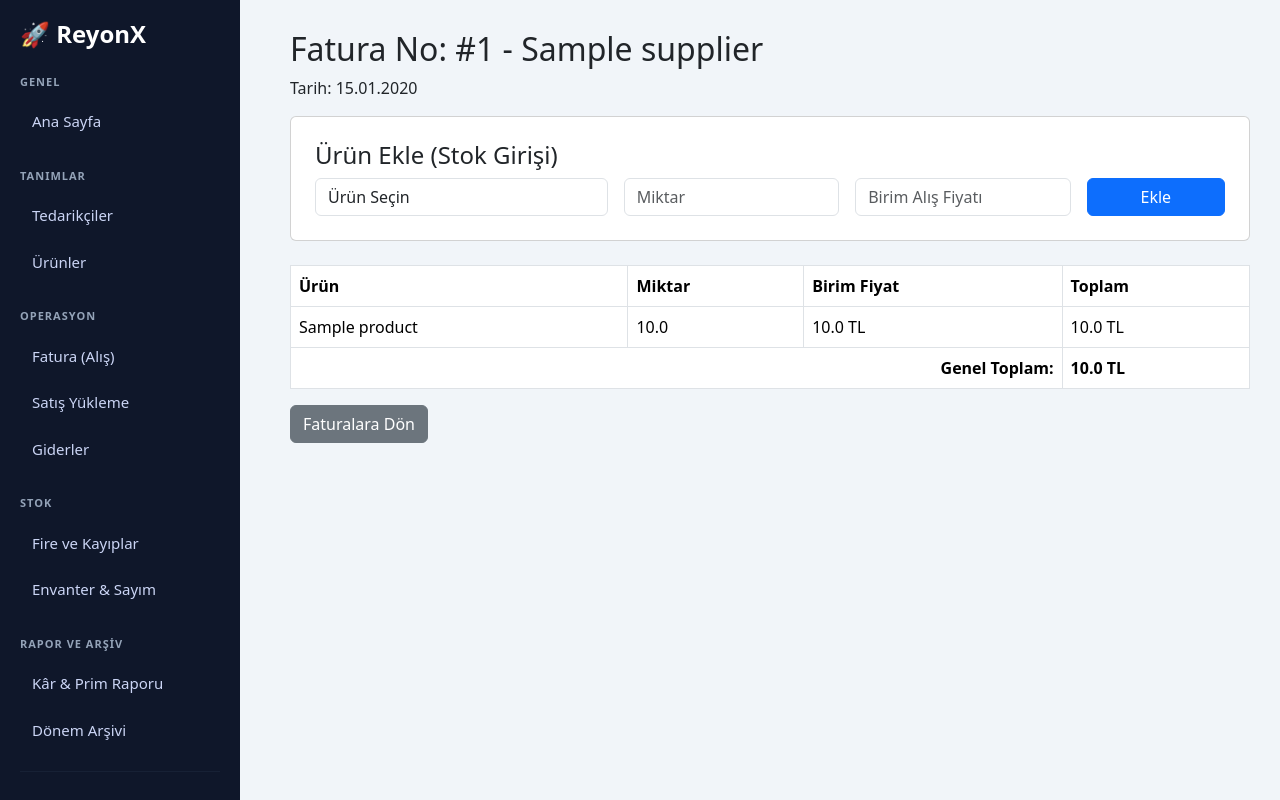
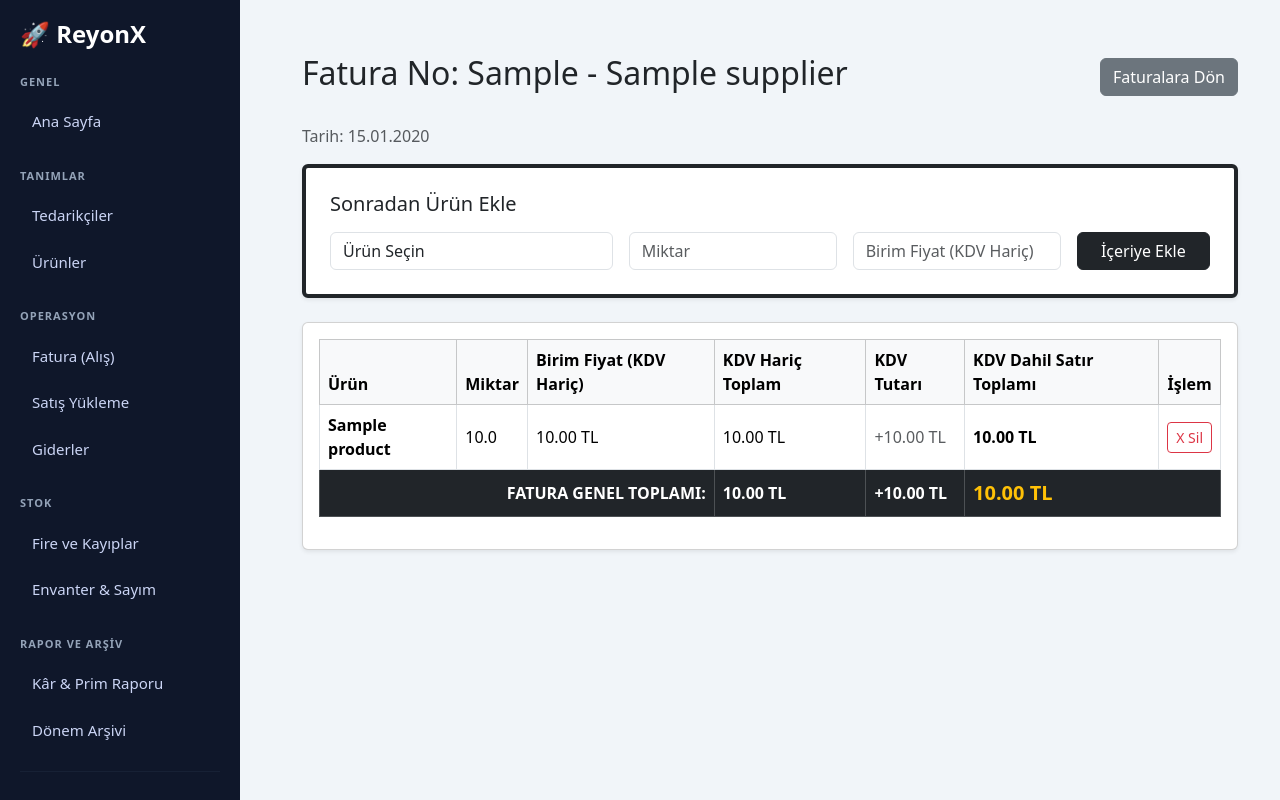
Before and after one commit to musty7091/reyonx, a Flask app: page /invoice/1 in a window 1280 px wide. Run offline with Flask 3, Linux system fonts and the light colour scheme; a user stored in the database is signed in; tables that the repository leaves empty hold one stand-in row (values such as "Sample post").

Commit message:
alış iade faturası

```diff
--- a/app.py
+++ b/app.py
@@ -70,12 +70,14 @@ class User(db.Model):
 
 class Invoice(db.Model):
     id = db.Column(db.Integer, primary_key=True)
+    invoice_no = db.Column(db.String(100))
+    invoice_type = db.Column(db.String(20), default="alis") # "alis" veya "iade" Eklendi
     supplier_id = db.Column(db.Integer, db.ForeignKey("supplier.id"))
-    period_id = db.Column(db.Integer, db.ForeignKey("period.id")) # Hangi döneme ait?
+    period_id = db.Column(db.Integer, db.ForeignKey("period.id"))
     date = db.Column(db.DateTime, default=db.func.now())
-    total_net = db.Column(db.Float, default=0.0) # KDV Hariç Toplam
-    total_vat = db.Column(db.Float, default=0.0) # Toplam KDV
-    total_amount = db.Column(db.Float, default=0.0) # KDV Dahil Genel Toplam (Borç)
+    total_net = db.Column(db.Float, default=0.0)
+    total_vat = db.Column(db.Float, default=0.0)
+    total_amount = db.Column(db.Float, default=0.0)
 
     supplier = db.relationship("Supplier")
     period = db.relationship("Period")
@@ -86,20 +88,20 @@ class InvoiceItem(db.Model):
     invoice_id = db.Column(db.Integer, db.ForeignKey("invoice.id"))
     product_id = db.Column(db.Integer, db.ForeignKey("product.id"))
     quantity = db.Column(db.Float, nullable=False)
-    unit_price = db.Column(db.Float, nullable=False) # Formdan KDV HARİÇ girilen fiyat
-    vat_rate = db.Column(db.Float, default=0.0) # O anki KDV oranı
-    vat_amount = db.Column(db.Float, default=0.0) # KDV Tutarı
-    net_total = db.Column(db.Float, default=0.0) # KDV Hariç Satır Toplamı
-    line_total = db.Column(db.Float) # KDV Dahil Satır Toplamı
+    unit_price = db.Column(db.Float, nullable=False)
+    vat_rate = db.Column(db.Float, default=0.0)
+    vat_amount = db.Column(db.Float, default=0.0)
+    net_total = db.Column(db.Float, default=0.0)
+    line_total = db.Column(db.Float)
 
     product = db.relationship("Product")
 
 class Waste(db.Model):
     id = db.Column(db.Integer, primary_key=True)
     product_id = db.Column(db.Integer, db.ForeignKey("product.id"))
-    period_id = db.Column(db.Integer, db.ForeignKey("period.id")) # Hangi döneme ait?
+    period_id = db.Column(db.Integer, db.ForeignKey("period.id"))
     quantity = db.Column(db.Float, nullable=False)
-    cost = db.Column(db.Float, default=0.0) # Zarar anındaki maliyet
+    cost = db.Column(db.Float, default=0.0)
     reason = db.Column(db.String(200))
     date = db.Column(db.DateTime, default=db.func.now())
 
@@ -108,11 +110,11 @@ class Waste(db.Model):
 
 class Sale(db.Model):
     id = db.Column(db.Integer, primary_key=True)
-    period_id = db.Column(db.Integer, db.ForeignKey("period.id")) # Hangi döneme ait?
+    period_id = db.Column(db.Integer, db.ForeignKey("period.id"))
     date = db.Column(db.DateTime, default=db.func.now())
-    total_revenue = db.Column(db.Float, default=0.0) # KDV Hariç Net Ciro
-    total_cost = db.Column(db.Float, default=0.0)    # Satılan malın maliyeti
-    total_profit = db.Column(db.Float, default=0.0)  # Ciro - Maliyet
+    total_revenue = db.Column(db.Float, default=0.0)
+    total_cost = db.Column(db.Float, default=0.0)
+    total_profit = db.Column(db.Float, default=0.0)
 
     period = db.relationship("Period")
     items = db.relationship("SaleItem", backref="sale", lazy=True, cascade="all, delete-orphan")
@@ -122,15 +124,15 @@ class SaleItem(db.Model):
     sale_id = db.Column(db.Integer, db.ForeignKey("sale.id"))
     product_id = db.Column(db.Integer, db.ForeignKey("product.id"))
     quantity = db.Column(db.Float, nullable=False)
-    unit_sales_price = db.Column(db.Float, nullable=False) # KDV Hariç Satış Fiyatı
-    unit_cost = db.Column(db.Float, nullable=False)        # Satıldığı andaki Net maliyeti
+    unit_sales_price = db.Column(db.Float, nullable=False)
+    unit_cost = db.Column(db.Float, nullable=False)
     line_revenue = db.Column(db.Float, default=0.0)
     line_profit = db.Column(db.Float, default=0.0)
     product = db.relationship("Product")
 
 class Expense(db.Model):
     id = db.Column(db.Integer, primary_key=True)
-    period_id = db.Column(db.Integer, db.ForeignKey("period.id")) # Hangi döneme ait?
+    period_id = db.Column(db.Integer, db.ForeignKey("period.id"))
     description = db.Column(db.String(250), nullable=False)
     amount = db.Column(db.Float, nullable=False)
     date = db.Column(db.DateTime, default=db.func.now())
@@ -185,7 +187,6 @@ def index():
     active_period = get_active_period()
     products = Product.query.all()
 
-    # Sadece Aktif Dönemin Verilerini Çekiyoruz
     invoices = Invoice.query.filter_by(period_id=active_period.id).all()
     sales = Sale.query.filter_by(period_id=active_period.id).all()
     wastes = Waste.query.filter_by(period_id=active_period.id).all()
@@ -193,7 +194,10 @@ def index():
 
     total_products = len(products)
     total_stock = sum([p.stock_quantity for p in products if p.stock_quantity])
-    total_investment = sum([inv.total_amount for inv in invoices])
+
+    # Yatırım tutarını hesaplarken İadeleri düşüyoruz
+    total_investment = sum([inv.total_amount for inv in invoices if inv.invoice_type == "alis"]) - sum([inv.total_amount for inv in invoices if inv.invoice_type == "iade"])
+
     total_revenue = sum([s.total_revenue for s in sales])
 
     gross_profit = sum([s.total_profit for s in sales])
@@ -227,12 +231,14 @@ def suppliers():
         db.session.commit()
         return redirect("/suppliers")
 
-    # Tüm tedarikçilerin borç/alacak bakiyelerini hesaplıyoruz
     suppliers_data = []
     for s in Supplier.query.all():
-        total_invoices = sum(inv.total_amount for inv in Invoice.query.filter_by(supplier_id=s.id).all())
+        alis_invoices = sum(inv.total_amount for inv in Invoice.query.filter_by(supplier_id=s.id, invoice_type="alis").all())
+        iade_invoices = sum(inv.total_amount for inv in Invoice.query.filter_by(supplier_id=s.id, invoice_type="iade").all())
         total_payments = sum(pay.amount for pay in Payment.query.filter_by(supplier_id=s.id).all())
-        balance = total_invoices - total_payments # Artı ise biz borçluyuz
+
+        # Bakiye = Aldıklarımız - İade Ettiklerimiz - Ödediklerimiz
+        balance = alis_invoices - iade_invoices - total_payments
         suppliers_data.append({"supplier": s, "balance": balance})
 
     return render_template("suppliers.html", suppliers_data=suppliers_data)
@@ -241,7 +247,6 @@ def suppliers():
 def supplier_detail(id):
     supplier = Supplier.query.get_or_404(id)
 
-    # Eğer yeni bir ödeme ekleniyorsa
     if request.method == "POST":
         amount = request.form.get("amount")
         desc = request.form.get("description")
@@ -251,33 +256,39 @@ def supplier_detail(id):
             db.session.commit()
             return redirect(f"/supplier/{id}")
 
-    # Ekstre İçin İşlemleri (Faturalar ve Ödemeler) Birleştiriyoruz
     transactions = []
     invoices = Invoice.query.filter_by(supplier_id=id).all()
     payments = Payment.query.filter_by(supplier_id=id).all()
 
     for inv in invoices:
-        transactions.append({
-            "date": inv.date,
-            "type": "Alış Faturası",
-            "desc": f"Fatura No: #{inv.id}",
-            "debt": inv.total_amount, # Borcumuz artıyor
-            "credit": 0.0
-        })
+        if inv.invoice_type == "alis":
+            transactions.append({
+                "date": inv.date,
+                "type": "Alış Faturası",
+                "desc": f"Fatura No: {inv.invoice_no if inv.invoice_no else inv.id}",
+                "debt": inv.total_amount,
+                "credit": 0.0
+            })
+        else: # İade faturası ise borcumuzu siler (Alacak yazılır)
+            transactions.append({
+                "date": inv.date,
+                "type": "İade Faturası",
+                "desc": f"İade Fatura No: {inv.invoice_no if inv.invoice_no else inv.id}",
+                "debt": 0.0,
+                "credit": inv.total_amount
+            })
 
     for pay in payments:
         transactions.append({
             "date": pay.date,
-            "type": "Ödeme",
+            "type": "Ödeme Yapıldı",
             "desc": pay.description,
             "debt": 0.0,
-            "credit": pay.amount # Borcumuz azalıyor (Ödedik)
+            "credit": pay.amount
         })
 
-    # İşlemleri tarihe göre eskiden yeniye sırala
     transactions.sort(key=lambda x: x["date"])
 
-    # Yürüyen Bakiye Hesaplama
     running_balance = 0.0
     for t in transactions:
         running_balance += (t["debt"] - t["credit"])
@@ -366,7 +377,7 @@ def edit_product(id):
     return render_template("product_edit.html", product=p, suppliers=suppliers)
 
 # =========================
-# FATURA İŞLEMLERİ (SADECE KDV HARİÇ GİRİŞ)
+# FATURA İŞLEMLERİ (ALIŞ VE İADE)
 # =========================
 
 @app.route("/invoices", methods=["GET", "POST"])
@@ -374,12 +385,23 @@ def invoices():
     active_period = get_active_period()
     if request.method == "POST":
         s_id = request.form.get("supplier_id")
+        invoice_no = request.form.get("invoice_no")
+        invoice_type = request.form.get("invoice_type", "alis") # Alış mı İade mi?
+        invoice_date_str = request.form.get("invoice_date")
+
         product_ids = request.form.getlist("product_id[]")
         quantities = request.form.getlist("quantity[]")
-        unit_prices = request.form.getlist("unit_price[]") # KDV Hariç Fiyat
+        unit_prices = request.form.getlist("unit_price[]")
 
         if s_id and product_ids:
-            new_inv = Invoice(supplier_id=s_id, period_id=active_period.id)
+            new_inv = Invoice(supplier_id=s_id, period_id=active_period.id, invoice_no=invoice_no, invoice_type=invoice_type)
+
+            if invoice_date_str:
+                try:
+                    new_inv.date = datetime.strptime(invoice_date_str, "%Y-%m-%d")
+                except ValueError:
+                    pass
+
             db.session.add(new_inv)
             db.session.flush()
 
@@ -390,7 +412,7 @@ def invoices():
             for i in range(len(product_ids)):
                 p_id = product_ids[i]
                 qty = float(quantities[i])
-                net_unit = float(unit_prices[i]) # Sisteme hep KDV hariç giriliyor
+                net_unit = float(unit_prices[i])
 
                 product = Product.query.get(p_id)
                 v_rate = product.vat_rate if product else 20.0
@@ -424,20 +446,24 @@ def invoices():
 
                     old_stock = product.stock_quantity
                     old_cost = product.avg_cost if product.avg_cost else 0.0
-                    new_stock = old_stock + qty
 
-                    if new_stock > 0:
-                        product.avg_cost = ((old_stock * old_cost) + (qty * net_unit)) / new_stock
+                    # Eğer alış ise stoka ekle, iade ise stoktan düş
+                    if new_inv.invoice_type == "alis":
+                        new_stock = old_stock + qty
+                        if new_stock > 0:
+                            product.avg_cost = ((old_stock * old_cost) + (qty * net_unit)) / new_stock
+                    else:
+                        new_stock = old_stock - qty
 
                     product.stock_quantity = new_stock
 
             new_inv.total_net = round(calc_net, 2)
             new_inv.total_vat = round(calc_vat, 2)
-            new_inv.total_amount = round(calc_gross, 2) # Bu tutar tedarikçiye borç olarak yazılır
+            new_inv.total_amount = round(calc_gross, 2)
             db.session.commit()
             return redirect("/invoices")
 
-    all_invoices = Invoice.query.filter_by(period_id=active_period.id).order_by(Invoice.id.desc()).all()
+    all_invoices = Invoice.query.filter_by(period_id=active_period.id).order_by(Invoice.date.desc()).all()
     suppliers = Supplier.query.all()
     products = Product.query.all()
     return render_template("invoices.html", invoices=all_invoices, suppliers=suppliers, products=products, active_period=active_period)
@@ -450,7 +476,7 @@ def invoice_detail(id):
     if request.method == "POST":
         p_id = request.form.get("product_id")
         qty = float(request.form.get("quantity"))
-        net_unit = float(request.form.get("unit_price")) # KDV Hariç
+        net_unit = float(request.form.get("unit_price"))
 
         product = Product.query.get(p_id)
         v_rate = product.vat_rate if product else 20.0
@@ -480,10 +506,13 @@ def invoice_detail(id):
 
             old_stock = product.stock_quantity
             old_cost = product.avg_cost if product.avg_cost else 0.0
-            new_stock = old_stock + qty
 
-            if new_stock > 0:
-                product.avg_cost = ((old_stock * old_cost) + (qty * net_unit)) / new_stock
+            if inv.invoice_type == "alis":
+                new_stock = old_stock + qty
+                if new_stock > 0:
+                    product.avg_cost = ((old_stock * old_cost) + (qty * net_unit)) / new_stock
+            else:
+                new_stock = old_stock - qty
 
             product.stock_quantity = new_stock
 
@@ -500,14 +529,18 @@ def delete_invoice_item(item_id):
     item = InvoiceItem.query.get(item_id)
     if item:
         inv_id = item.invoice_id
+        inv = item.invoice
         product = Product.query.get(item.product_id)
 
         if product:
-            product.stock_quantity -= item.quantity
+            if inv.invoice_type == "alis":
+                product.stock_quantity -= item.quantity # Alışı silince stoktan düş
+            else:
+                product.stock_quantity += item.quantity # İadeyi silince depoya geri girer
 
-        item.invoice.total_net -= item.net_total
-        item.invoice.total_vat -= item.vat_amount
-        item.invoice.total_amount -= item.line_total
+        inv.total_net -= item.net_total
+        inv.total_vat -= item.vat_amount
+        inv.total_amount -= item.line_total
 
         db.session.delete(item)
         db.session.commit()
@@ -521,13 +554,16 @@ def delete_invoice(id):
         for item in inv.items:
             product = Product.query.get(item.product_id)
             if product:
-                product.stock_quantity -= item.quantity
+                if inv.invoice_type == "alis":
+                    product.stock_quantity -= item.quantity
+                else:
+                    product.stock_quantity += item.quantity
         db.session.delete(inv)
         db.session.commit()
     return redirect("/invoices")
 
 # =========================
-# SATIŞ İŞLEMLERİ (SADECE KDV HARİÇ GİRİŞ)
+# SATIŞ İŞLEMLERİ
 # =========================
 
 @app.route("/sales", methods=["GET", "POST"])
@@ -536,7 +572,7 @@ def sales():
     if request.method == "POST":
         product_ids = request.form.getlist("product_id[]")
         quantities = request.form.getlist("quantity[]")
-        unit_prices = request.form.getlist("unit_price[]") # KDV Hariç Satış Fiyatı
+        unit_prices = request.form.getlist("unit_price[]")
 
         if product_ids:
             new_sale = Sale(period_id=active_period.id)
@@ -548,7 +584,7 @@ def sales():
             for i in range(len(product_ids)):
                 p_id = product_ids[i]
                 qty = float(quantities[i])
-                u_price_net = float(unit_prices[i]) # Fiyat zaten KDV Hariç giriliyor
+                u_price_net = float(unit_prices[i])
 
                 product = Product.query.get(p_id)
                 cost = product.avg_cost if product and product.avg_cost else 0.0
@@ -597,7 +633,7 @@ def delete_sale(id):
     return redirect("/sales")
 
 # =========================
-# FİRE İŞLEMLERİ (SON FATURA MALİYETİ BAZLI)
+# FİRE İŞLEMLERİ
 # =========================
 
 @app.route("/wastes", methods=["GET", "POST"])
@@ -613,7 +649,8 @@ def wastes():
             product = Product.query.get(product_id)
 
             last_invoice_item = InvoiceItem.query.join(Invoice).filter(
-                InvoiceItem.product_id == product_id
+                InvoiceItem.product_id == product_id,
+                Invoice.invoice_type == "alis" # Fire maliyetini sadece "Alış" faturasından çekeriz
             ).order_by(Invoice.date.desc()).first()
 
             if last_invoice_item and last_invoice_item.quantity > 0:
--- a/templates/base.html
+++ b/templates/base.html
@@ -71,10 +71,15 @@
             padding: 30px;
         }
 
-        /* YAZDIRMA (PRINT) AYARLARI - Çıktı alındığında menüleri ve arka planı gizler */
+        /* YAZDIRMA (PRINT) AYARLARI - A4 Kağıdına Tam Oturması İçin Güncellendi */
         @media print {
+            @page {
+                size: A4;
+                margin: 1cm; /* Kağıt kenarlarındaki fiziksel boşluğu azalttık */
+            }
             body {
                 background: white !important;
+                font-size: 14px !important; /* Yazı boyutunu A4'e uygun hale getirdik */
             }
             .sidebar {
                 display: none !important;
@@ -83,9 +88,22 @@
                 margin-left: 0 !important;
                 padding: 0 !important;
             }
+            .container {
+                max-width: 100% !important; /* Ekrandaki kutu sınırlarını kaldırıp tam sayfa yaptık */
+                width: 100% !important;
+                padding: 0 !important;
+                margin: 0 !important;
+            }
             .card {
                 border: none !important;
                 box-shadow: none !important;
+                padding: 0 !important;
+            }
+            table {
+                width: 100% !important;
+            }
+            th, td {
+                padding: 10px 5px !important; /* Tablo içindeki sıkışıklığı giderdik */
             }
         }
     </style>
--- a/templates/invoice_detail.html
+++ b/templates/invoice_detail.html
@@ -1,10 +1,18 @@
 {% extends "base.html" %}
 {% block content %}
-<h2>Fatura No: #{{ invoice.id }} - {{ invoice.supplier.name }}</h2>
-<p>Tarih: {{ invoice.date.strftime('%d.%m.%Y') }}</p>
+<div class="container mt-4">
+    <div class="d-flex justify-content-between align-items-center mb-4">
+        <h2>
+            Fatura No: {{ invoice.invoice_no }} - {{ invoice.supplier.name }}
+            {% if invoice.invoice_type == "iade" %} <span class="text-warning">(İADE FATURASI)</span> {% endif %}
+        </h2>
+        <a href="/invoices" class="btn btn-secondary">Faturalara Dön</a>
+    </div>
 
-<div class="card p-4 mb-4">
-    <h4>Ürün Ekle (Stok Girişi)</h4>
+    <p class="text-muted">Tarih: {{ invoice.date.strftime('%d.%m.%Y') }}</p>
+
+    <div class="card p-4 mb-4 shadow-sm border-dark border-start border-4">
+        <h5 class="mb-3">Sonradan Ürün Ekle</h5>
         <form method="POST" class="row g-3">
             <div class="col-md-4">
                 <select name="product_id" class="form-control" required>
@@ -18,39 +26,53 @@
                 <input name="quantity" type="number" step="0.01" class="form-control" placeholder="Miktar" required>
             </div>
             <div class="col-md-3">
-            <input name="unit_price" type="number" step="0.01" class="form-control" placeholder="Birim Alış Fiyatı" required>
+                <input name="unit_price" type="number" step="0.01" class="form-control" placeholder="Birim Fiyat (KDV Hariç)" required>
             </div>
             <div class="col-md-2">
-            <button class="btn btn-primary w-100">Ekle</button>
+                <button class="btn btn-dark w-100">İçeriye Ekle</button>
             </div>
         </form>
     </div>
 
-<table class="table table-bordered">
-    <thead>
+    <div class="card shadow-sm">
+        <div class="card-body">
+            <table class="table table-bordered align-middle">
+                <thead class="table-light">
                     <tr>
                         <th>Ürün</th>
                         <th>Miktar</th>
-            <th>Birim Fiyat</th>
-            <th>Toplam</th>
+                        <th>Birim Fiyat (KDV Hariç)</th>
+                        <th>KDV Hariç Toplam</th>
+                        <th>KDV Tutarı</th>
+                        <th>KDV Dahil Satır Toplamı</th>
+                        <th class="text-center">İşlem</th>
                     </tr>
                 </thead>
                 <tbody>
                     {% for item in invoice.items %}
                     <tr>
-            <td>{{ item.product.name }}</td>
+                        <td><strong>{{ item.product.name }}</strong></td>
                         <td>{{ item.quantity }}</td>
-            <td>{{ item.unit_price }} TL</td>
-            <td>{{ item.line_total }} TL</td>
+                        <td>{{ "%.2f"|format(item.unit_price) }} TL</td>
+                        <td>{{ "%.2f"|format(item.net_total) }} TL</td>
+                        <td class="text-muted">+{{ "%.2f"|format(item.vat_amount) }} TL</td>
+                        <td><strong>{{ "%.2f"|format(item.line_total) }} TL</strong></td>
+                        <td class="text-center">
+                            <a href="/invoice/item/delete/{{ item.id }}" class="btn btn-outline-danger btn-sm" onclick="return confirm('Bu ürünü faturadan çıkarmak istediğine emin misin?')">X Sil</a>
+                        </td>
                     </tr>
                     {% endfor %}
                 </tbody>
                 <tfoot>
-        <tr>
-            <th colspan="3" class="text-end">Genel Toplam:</th>
-            <th>{{ invoice.total_amount }} TL</th>
+                    <tr class="table-dark">
+                        <th colspan="3" class="text-end">FATURA GENEL TOPLAMI:</th>
+                        <th>{{ "%.2f"|format(invoice.total_net) }} TL</th>
+                        <th>+{{ "%.2f"|format(invoice.total_vat) }} TL</th>
+                        <th colspan="2" class="text-warning fs-5">{{ "%.2f"|format(invoice.total_amount) }} TL</th>
                     </tr>
                 </tfoot>
             </table>
-<a href="/invoices" class="btn btn-secondary">Faturalara Dön</a>
+        </div>
+    </div>
+</div>
 {% endblock %}
```
Also changed, not shown: templates/invoices.html (+46 -13 lines), templates/supplier_detail.html (+16 -14 lines), instance/reyonx.db. Lines whose indentation alone changed are shown as unchanged.
